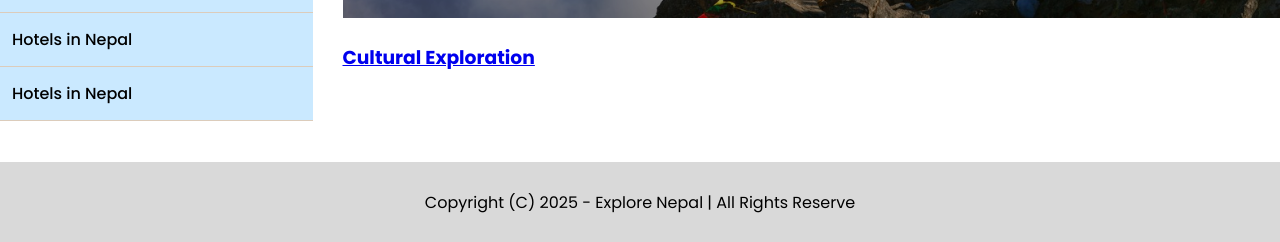
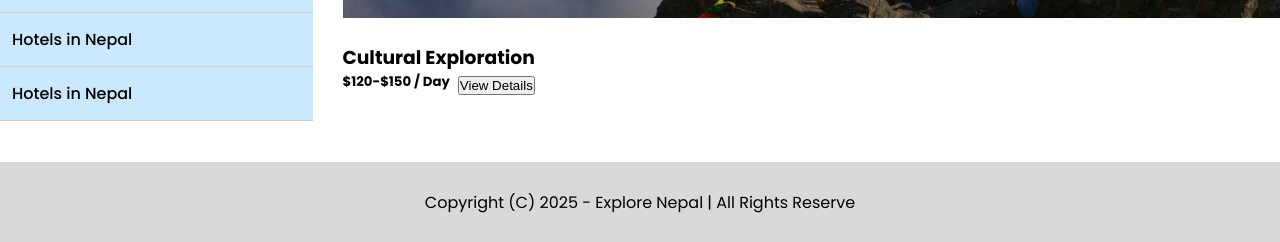
Before and after one commit to bishwascodes/Vanilla-Web-Development, a plain HTML site: page Flexbox Scrolling Project/index.html in a window 1280 px wide. Shown: the part 558-800 px from the top of the page. Drawn offline with Linux system fonts and the light colour scheme.

Commit message:
After adding the layout for the card, adding images and making minor css asjustments

```diff
--- a/Flexbox Scrolling Project/assets/style.css
+++ b/Flexbox Scrolling Project/assets/style.css
@@ -3,9 +3,10 @@
     padding: 0;
     margin: 0;
 }
+:root{
 
+}
 /* Importing Fonts */
-
 
 body{
     font-family: "Poppins", serif;
@@ -33,6 +34,9 @@ img{
 }
 .justify-content-center{
     justify-content: center;
+}
+.justify-content-between{
+    justify-content: space-between;
 }
 /* Homepage */
 /* Layout */
--- a/Flexbox Scrolling Project/index.html
+++ b/Flexbox Scrolling Project/index.html
@@ -49,10 +49,28 @@
                     <section class="cards-sections">
                         <div class="d-flex">
                             <div class="card">
-                                <a href="#">
-                                    <img src="" alt="">
+                                    <div class="image-section">
+                                        <img src="" alt="">
+                                    </div>
                                     <h3>Cultural Exploration</h3>
-                                </a>
+                                    <div class="card-metas justify-content-between d-flex">
+                                        <div class="rating">
+
+                                        </div>
+                                        <div class="difficulty-level">
+
+                                        </div>
+                                    </div>
+                                    <div class="pricing-section d-flex justify-content-between">
+                                        <div class="left">
+                                            <h5>$120-$150 <span>/ Day</span></h5>
+                                        </div>
+                                        <div class="right">
+                                            <a href="">
+                                                <button>View Details</button>
+                                            </a>
+                                        </div>
+                                    </div>
                             </div>
                         </div>
                     </section>
```
Also changed, not shown: Flexbox Scrolling Project/assets/img/1.jpeg (added), Flexbox Scrolling Project/assets/img/2.jpg (added), Flexbox Scrolling Project/assets/img/3.jpg (added), Flexbox Scrolling Project/assets/img/4.jpg (added), Flexbox Scrolling Project/assets/img/5.jpg (added), Flexbox Scrolling Project/assets/img/6.jpg (added), 1 other file.
